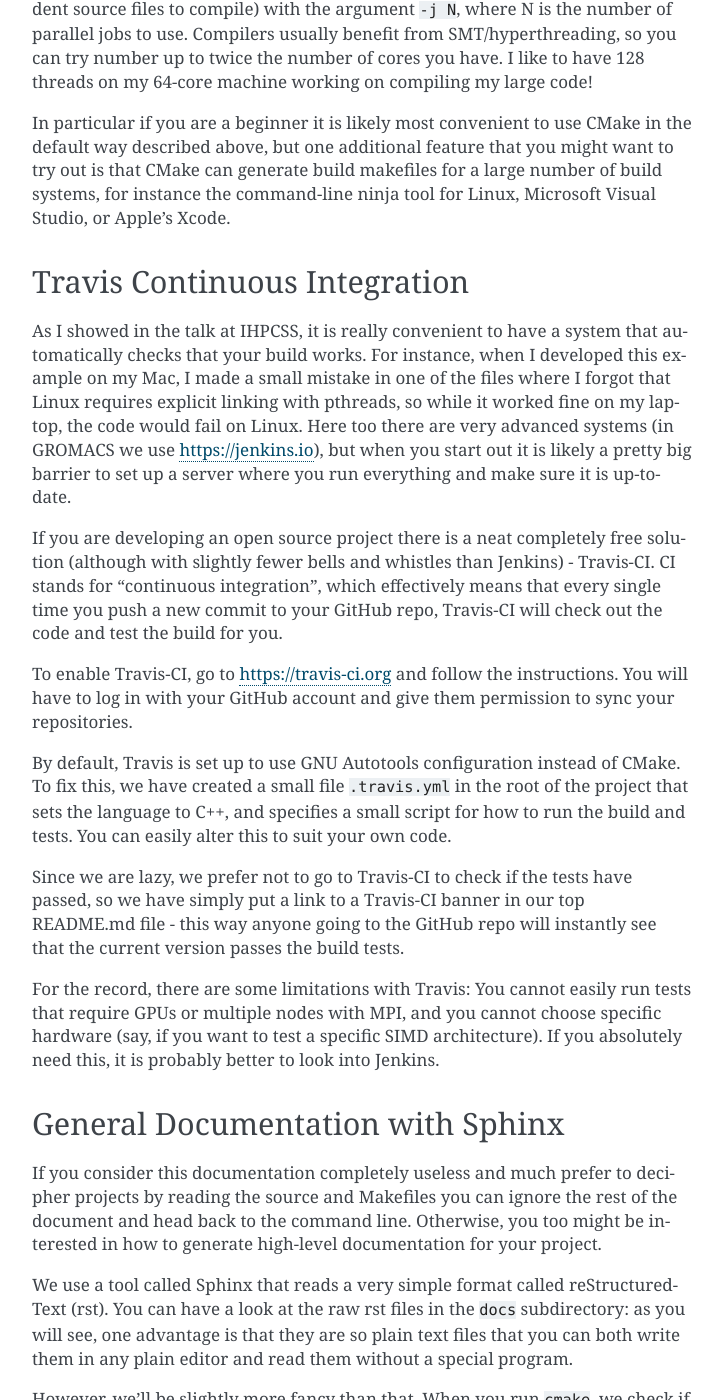
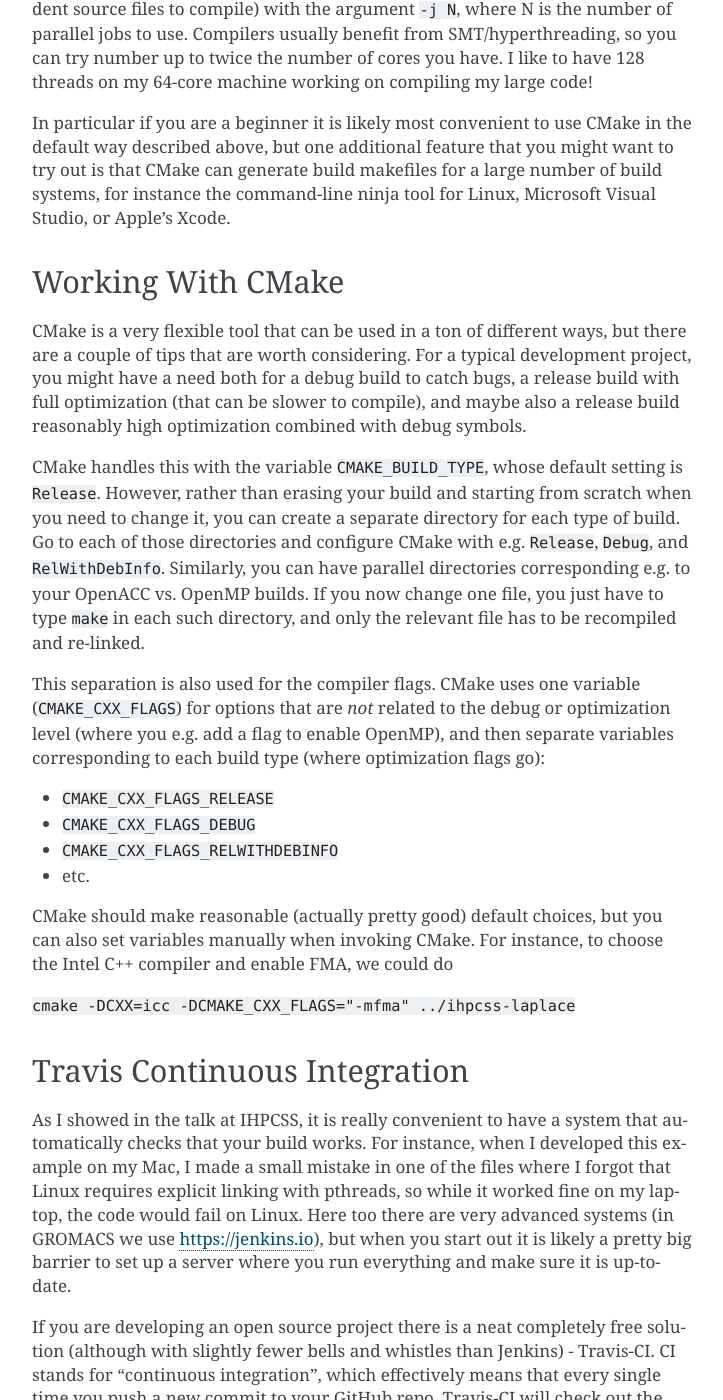
Before and after one commit to eriklindahl/ihpcss-laplace, a Sphinx documentation site: the page built from docs/software_engineering.rst, in a window 1280 px wide and 1400 px high, scrolled down 2357 px. Shown: the whole window, without its empty margins (388-1111 px from the left). Built offline with Sphinx 7.4.7, drawn with Linux system fonts in a browser that asks for light colours.

Commit message:
Added more cmake documentation

```diff
--- a/docs/software_engineering.rst
+++ b/docs/software_engineering.rst
@@ -117,6 +117,41 @@
 you might want to try out is that CMake can generate build makefiles for a large
 number of build systems, for instance the command-line ninja tool for Linux,
 Microsoft Visual Studio, or Apple's Xcode.
+
+Working With CMake
+^^^^^^^^^^^^^^^^^^
+
+CMake is a very flexible tool that can be used in a ton of different ways,
+but there are a couple of tips that are worth considering. For a typical
+development project, you might have a need both for a debug build to catch
+bugs, a release build with full optimization (that can be slower to compile),
+and maybe also a release build reasonably high optimization combined with
+debug symbols.
+
+CMake handles this with the variable ``CMAKE_BUILD_TYPE``, whose default
+setting is ``Release``. However, rather than erasing your build and starting
+from scratch when you need to change it, you can create a separate directory
+for each type of build. Go to each of those directories and configure CMake
+with e.g. ``Release``, ``Debug``, and ``RelWithDebInfo``. Similarly, you
+can have parallel directories corresponding e.g. to your OpenACC vs. OpenMP
+builds. If you now change one file, you just have to type ``make`` in each
+such directory, and only the relevant file has to be recompiled and re-linked.
+
+This separation is also used for the compiler flags. CMake uses one variable
+(``CMAKE_CXX_FLAGS``) for options that are *not* related to the debug or
+optimization level (where you e.g. add a flag to enable OpenMP), and then
+separate variables corresponding to each build type (where optimization flags go):
+
+* ``CMAKE_CXX_FLAGS_RELEASE``
+* ``CMAKE_CXX_FLAGS_DEBUG``
+* ``CMAKE_CXX_FLAGS_RELWITHDEBINFO``
+* etc.
+
+CMake should make reasonable (actually pretty good) default choices, but you can also set variables manually when invoking CMake. For instance, to choose the Intel C++ compiler and enable FMA, we could do
+
+``cmake -DCXX=icc -DCMAKE_CXX_FLAGS="-mfma" ../ihpcss-laplace``
+
+
 
 Travis Continuous Integration
 ^^^^^^^^^^^^^^^^^^^^^^^^^^^^^
```
